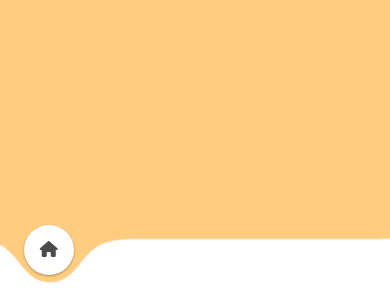
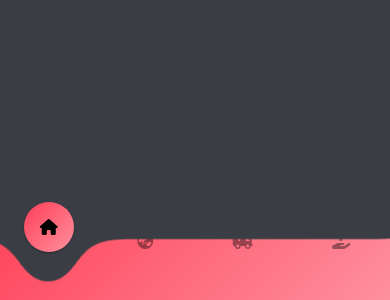
Before and after one commit to rishita2605/corona-webapi, a plain HTML site: page Front-end/index.html in a window 390 px wide. Shown: the part 544-844 px from the top of the page. Drawn offline with nearby package versions, Linux system fonts and the light colour scheme.

Commit message:
nav-bar-final

```diff
--- a/Front-end/index.html
+++ b/Front-end/index.html
@@ -12,15 +12,15 @@
         <div id="navbar">
           <div id="bubbleWrapper">
             <div id="bubble1" class="bubble"><span class="icon"><i class="fas fa-home"></i></span></div>
-            <div id="bubble2" class="bubble"><span class="icon"><i class="fab fa-twitter"></i></span></div>
-            <div id="bubble3" class="bubble"><span class="icon"><i class="fas fa-bell"></i></span></div>
-            <div id="bubble4" class="bubble"><span class="icon"><i class="fas fa-user"></i></span></div>
+            <div id="bubble2" class="bubble"><span class="icon"><i class="fas fa-globe-asia"></i></span></div>
+            <div id="bubble3" class="bubble"><span class="icon"><i class="fas fa-ambulance"></i></span></div>
+            <div id="bubble4" class="bubble"><span class="icon"><i class="fas fa-hand-holding-medical"></i></span></div>
           </div>
           <div id="menuWrapper">
-            <div id="menu1" class="menuElement" onclick="move('1', '50px', '#ffcc80')"><i class="fas fa-home"></i></div>
-            <div id="menu2" class="menuElement" onclick="move('2', '150px', '#81d4fa')"><i class="fab fa-twitter"></i></div>
-            <div id="menu3" class="menuElement" onclick="move('3', '250px', '#c5e1a5')"><i class="fas fa-bell"></i></div>
-            <div id="menu4" class="menuElement" onclick="move('4', '350px', '#ce93d8')"><i class="fas fa-user"></i></div>
+            <div id="menu1" class="menuElement" onclick="move('1', '5%', '#ffcc80')"><i class="fas fa-home bef-icon"></i></div>
+            <div id="menu2" class="menuElement" onclick="move('2', '30%', '#81d4fa')"><i class="fas fa-globe-asia bef-icon"></i></div>
+            <div id="menu3" class="menuElement" onclick="move('3', '55%', '#c5e1a5')"><i class="fas fa-ambulance bef-icon"></i></div>
+            <div id="menu4" class="menuElement" onclick="move('4', '80%', '#ce93d8')"><i class="fas fa-hand-holding-medical bef-icon" ></i></div>
           </div>
         </div>
         <div id="bgWrapper">
--- a/Front-end/navbar-mobile.js
+++ b/Front-end/navbar-mobile.js
@@ -1,10 +1,10 @@
 function move(id, position, color) {
     var tl = gsap.timeline();
     tl.to("#bgBubble", {duration: 0.15, bottom: "-30px", ease: "ease-out"}, 0)
-      .to("#bubble1", {duration: 0.1, y: "120%", boxShadow: 'none', ease: "ease-out",}, 0)
-      .to("#bubble2", {duration: 0.1, y: "120%", boxShadow: 'none', ease: "ease-out",}, 0)
-      .to("#bubble3", {duration: 0.1, y: "120%", boxShadow: 'none', ease: "ease-out",}, 0)
-      .to("#bubble4", {duration: 0.1, y: "120%", boxShadow: 'none', ease: "ease-out",}, 0)
+      .to("#bubble1", {duration: 0.1, y: "200%", boxShadow: 'none', ease: "ease-out",}, 0)
+      .to("#bubble2", {duration: 0.1, y: "200%", boxShadow: 'none', ease: "ease-out",}, 0)
+      .to("#bubble3", {duration: 0.1, y: "200%", boxShadow: 'none', ease: "ease-out",}, 0)
+      .to("#bubble4", {duration: 0.1, y: "200%", boxShadow: 'none', ease: "ease-out",}, 0)
       .to(".icon", {duration: 0.05, opacity: 0, ease: "ease-out",}, 0)
       .to("#bgBubble", {duration: 0.2, left: position, ease: "ease-in-out"}, 0.1)
       .to("#bgBubble", {duration: 0.15, bottom: "-50px", ease: "ease-out"}, '-=0.2')
--- a/Front-end/navbar-mobile.scss
+++ b/Front-end/navbar-mobile.scss
@@ -1,4 +1,4 @@
-
+$big-bubble:64px;
 body {
     background:pink;
     width: 100vw;
@@ -10,11 +10,11 @@ body {
     overflow: hidden;
   }
 
-@media screen and (max-width:768px){
+@media screen and (max-width:450px){
   #navbarContainer{
     width:100%;
     height: 100%;
-    background-color: #ffcc80;
+    background-color: rgba(58, 62, 68, 1);
     display: flex;
     justify-content: flex-end;
     flex-direction: column;
@@ -26,7 +26,8 @@ body {
   #navbar{
     width: 100%;
     height: 12%; /*60px*/
-    background-color: #fff;
+    background-image:linear-gradient(135deg,rgba(254, 63, 87, 1),rgba(254, 144, 158, 1));
+    padding-top: 0.5em;
     position: relative;/*absolute*/
   }
 
@@ -35,31 +36,39 @@ body {
     display: flex;
     justify-content: space-around;
     width: 100%;
-    bottom: 25px;
+    bottom: 1em;
+    top: 10%;
 
   }
 
   .bubble{
-    background-color: #fff;
+    background-image:linear-gradient(135deg,rgba(254, 63, 87, 1),rgba(254, 144, 158, 1));
     width: 50px;
     height: 50px;
-    bottom: 85px;
+    /*bottom: 85px;*/
     border-radius: 50%;
     z-index: 1;
-    transform: translateY(120%);
+    transform: translateY(200%);
     display: flex;
     justify-content: center;
     align-items: center;
+    position:relative;
   }
+
   .icon{
     opacity: 0;
+    font-size: 1em;
   }
+  .bef-icon{
+    margin-top:0.5em;
+  }
+
 
   #bubble1{
     transform: translateY(0%);
     box-shadow: 0 1px 3px rgba(0,0,0,0.12), 0 1px 2px rgba(0,0,0,0.24);
     > span{
-      opacity: 0.7;
+      opacity: 1;
     }
   }
 
@@ -69,24 +78,27 @@ body {
     height: 100px;
     position: absolute;
     bottom: 60px;
+
   }
   #bg{
-    background-color: #ffcc80;
+    background-color: rgba(58, 62, 68, 1);
     width: 120%;
     height: 100%;
     margin-left: -10%;
   }
   #bgBubble{
     position: absolute;
-    background-color: #ffcc80;
-    width: 70px;
-    height: 70px;
+    background-color:rgba(58, 62, 68, 1);
+    width: $big-bubble;/*4em*/
+    height: $big-bubble;
     border-radius: 50%;
     bottom: -50px;
-    left: 50px;
-    transform: translateX(-50%);
+    left: 1em;
+     /*transform: translateX(100%);the pit's translation*/
   }
-
+  i{
+    margin-top: 0.2em;
+  }
   #menuWrapper{
     position: absolute;
     width: 100%;
```
Also changed, not shown: Front-end/navbar-mobile.css, 1 other file.
